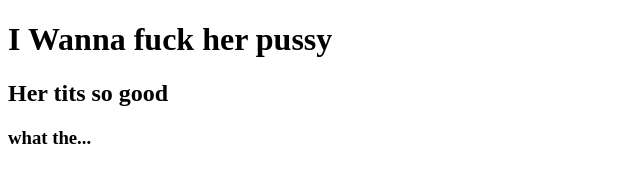
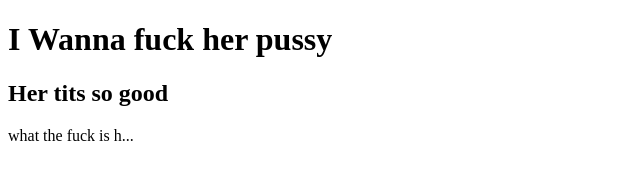
Before and after one commit to thenewdamob/firstNoob, a plain HTML site: page index.html in a window 1280 px wide. Shown: the full height of the page, 0-640 px from the left. Drawn offline with Linux system fonts and the light colour scheme.

Commit message:
them em hang

```diff
--- a/index.html
+++ b/index.html
@@ -7,6 +7,6 @@
 <body>
 	<h1>I Wanna fuck her pussy</h1>
 	<h2>Her tits so good</h2>
-	<h3>what the...</h3>
+	<p>what the fuck is h...</p>
 </body>
 </html>
```
